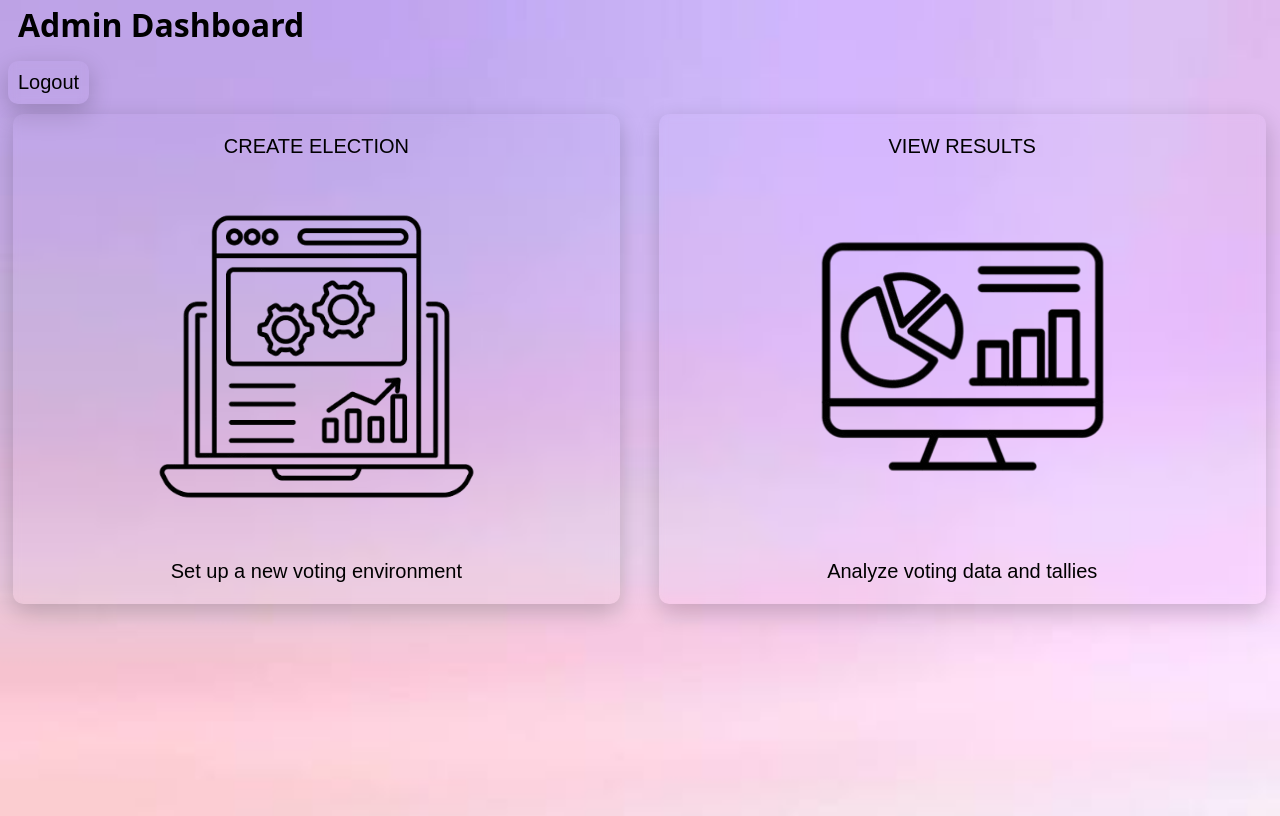
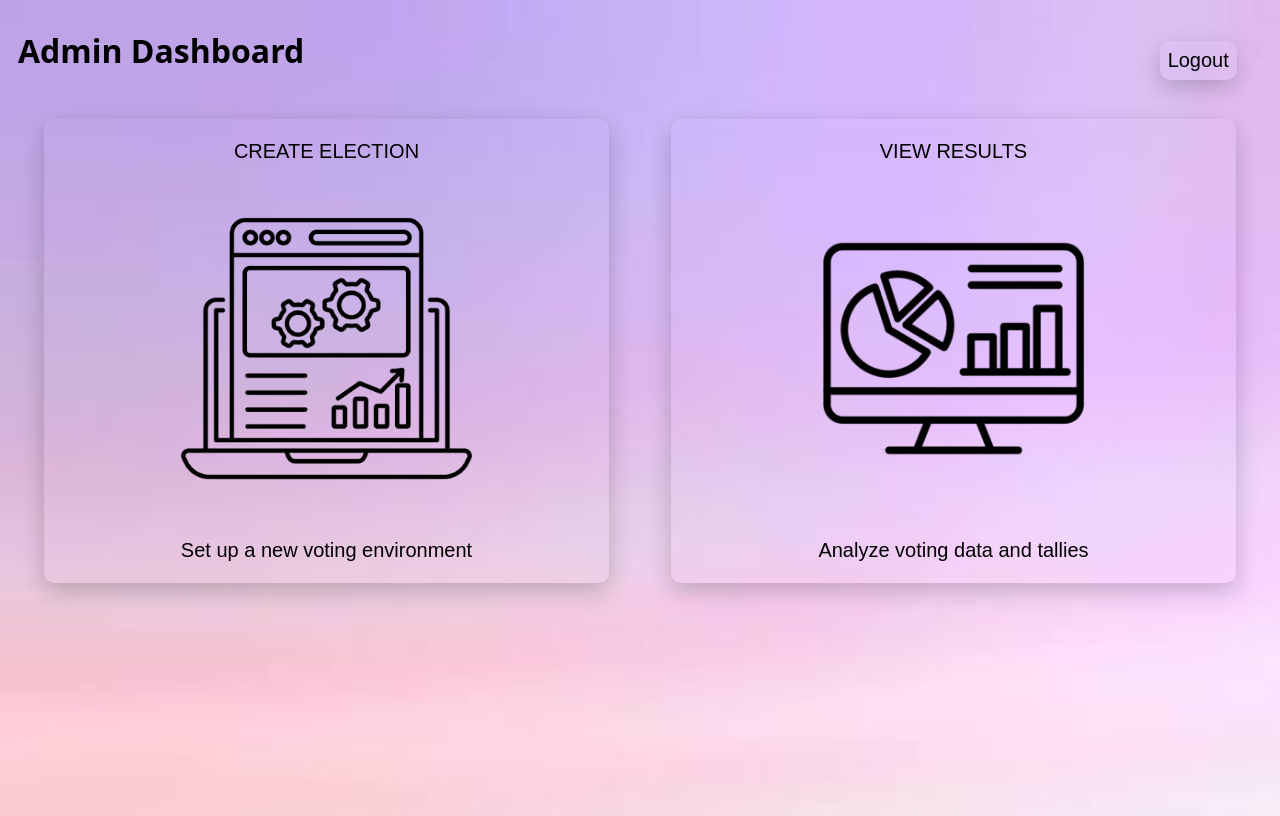
Before and after one commit to NourinAdel/E-Voting-System, a Flask app: page /adminDashboard.html in a window 1280 px wide. Run offline with Flask 3, Linux system fonts and the light colour scheme.

Commit message:
Update adminDashboard

```diff
--- a/static/css/adminDashboard.css
+++ b/static/css/adminDashboard.css
@@ -1,14 +1,15 @@
 .add {
-    margin-right: 15px;
-    margin-left: 5px;
-    width: 48%;
+    width: 45%;
     height: 80%;
+    margin-left: auto;
+    margin-right: auto;
 }
 
 .view {
-    width: 48%;
+    width: 45%;
     height: 90%;
-    margin-left: 20px;
+    margin-left: auto;
+    margin-right: auto;
 }
 
 img {
@@ -24,12 +25,8 @@ p {
 
 h1 {
     text-align: left;
-    margin-top: -5px;
-    margin-bottom: -5px;
     padding-bottom: 10px;
     padding-left: 10px;
-    padding-right: 890px;
-    display: inline-block;
 }
 
 button {
@@ -58,5 +55,19 @@ body {
 }
 
 .logout {
-    padding: 10px;
+    padding: 8px;
 }
+
+.buttons {
+    display: flex;
+    flex-wrap: wrap;
+    padding: 5px;
+}
+
+.top {
+  display: flex;
+  justify-content: space-between;
+  align-items: center;
+  width: 96vw;
+  box-sizing: border-box;
+}
--- a/templates/adminDashboard.html
+++ b/templates/adminDashboard.html
@@ -7,10 +7,14 @@
         <link rel="stylesheet" href="../static/css/adminDashboard.css">
     </head>
     <body>
-        <h1>Admin Dashboard</h1>
-        <button class="logout" type="button">Logout</button><br>
-        <button class="add" type="button"><p>CREATE ELECTION</p><img src="../static/uploads/adminAdd.png" alt="Adding Election"><p>Set up a new voting environment</p></button>
-        <button class="view" type="button"><p>VIEW RESULTS</p><img src="../static/uploads/adminView.png" alt="Adding Election"><p>Analyze voting data and tallies</p></button>
+        <div class="top">
+            <h1>Admin Dashboard</h1>
+            <button class="logout" type="button">Logout</button>
+        </div>
+        <div class="buttons">
+            <button class="add" type="button"><p>CREATE ELECTION</p><img src="../static/uploads/adminAdd.png" alt="Adding Election"><p>Set up a new voting environment</p></button>
+            <button class="view" type="button"><p>VIEW RESULTS</p><img src="../static/uploads/adminView.png" alt="Adding Election"><p>Analyze voting data and tallies</p></button>
+        </div>
     </body>
 
 </html>
```
